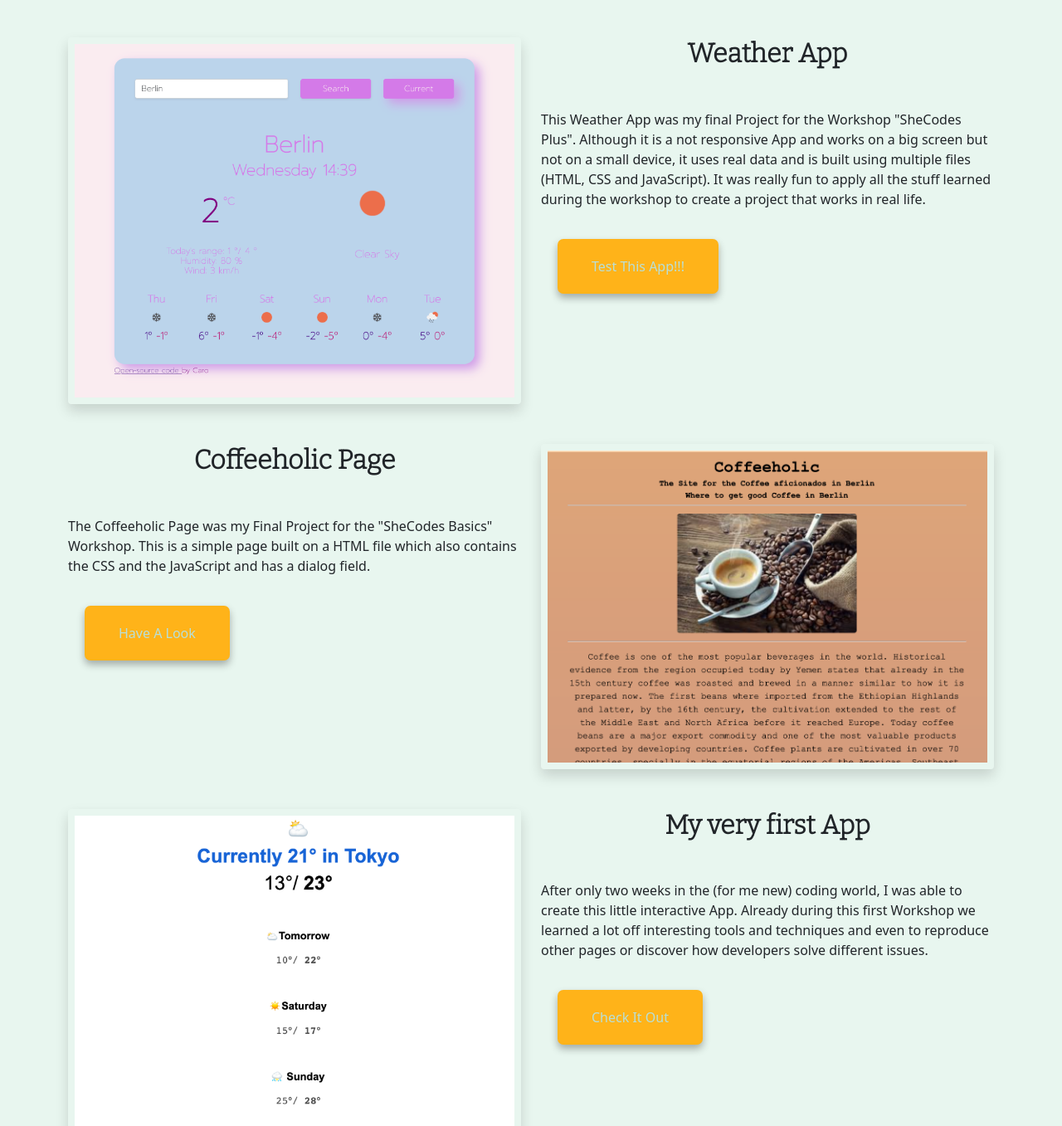
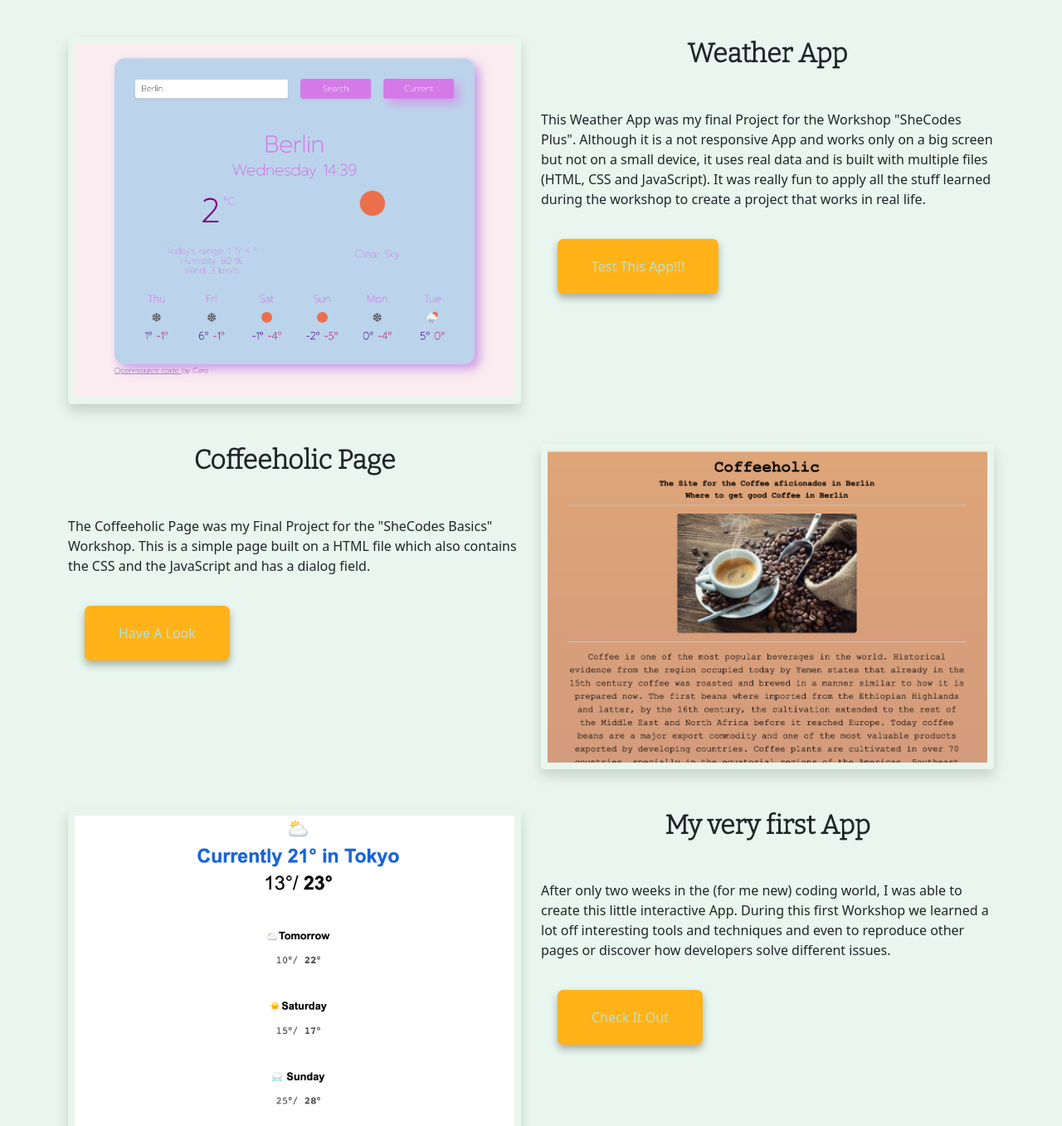
Before and after one commit to OlgaMilemis/Responsive-final-project, a plain HTML site: page index.html in a window 1280 px wide. Shown: the part 820-2177 px from the top of the page at 83% size. Drawn offline with nearby package versions, Linux system fonts and the light colour scheme.

Commit message:
Updated info in index.html

```diff
--- a/index.html
+++ b/index.html
@@ -55,7 +55,7 @@
     <div class="pageHero">
       <h2>Hi, I am</h2>
       <h1>caro gierich</h1>
-      <h3>Becoming a Front-end developer, based in Berlin</h3>
+      <h3>Front-end developer, based in Berlin</h3>
       <div class="navigation-links">
         <a href="about.html" title="caro's projects" class="about-link"
           >About me</a
@@ -79,9 +79,9 @@
             <h2 class="mb-5">Weather App</h2>
             <p class="mt-5">
               This Weather App was my final Project for the Workshop "SheCodes
-              Plus". Although it is a not responsive App and works on a big
+              Plus". Although it is a not responsive App and works only on a big
               screen but not on a small device, it uses real data and is built
-              using multiple files (HTML, CSS and JavaScript). It was really fun
+              with multiple files (HTML, CSS and JavaScript). It was really fun
               to apply all the stuff learned during the workshop to create a
               project that works in real life.
             </p>
@@ -132,10 +132,10 @@
             <h2 class="mb-5">My very first App</h2>
             <p class="mt-5">
               After only two weeks in the (for me new) coding world, I was able
-              to create this little interactive App. Already during this first
-              Workshop we learned a lot off interesting tools and techniques and
-              even to reproduce other pages or discover how developers solve
-              different issues.
+              to create this little interactive App. During this first Workshop
+              we learned a lot off interesting tools and techniques and even to
+              reproduce other pages or discover how developers solve different
+              issues.
             </p>
             <a
               href="projects/FirstWeatherApp.html"
```
Also changed, not shown: 2 other files.
